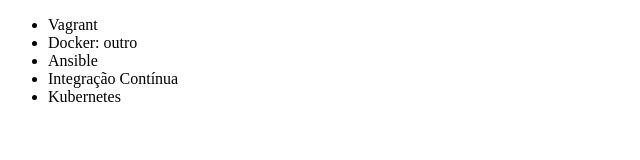
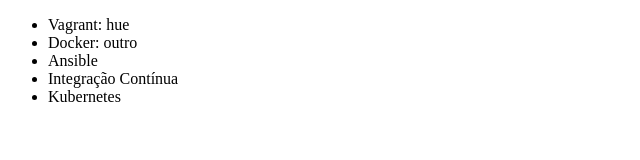
Before and after one commit to audrenribeiro/alura, a plain HTML site: page index.html in a window 1280 px wide. Shown: the full height of the page, 0-640 px from the left. Drawn offline with Linux system fonts and the light colour scheme.

Commit message:
Alteraçao

```diff
--- a/index.html
+++ b/index.html
@@ -6,7 +6,7 @@
 </head>
 <body>
     <ul>
-        <li>Vagrant</li>
+        <li>Vagrant: hue</li>
         <li>Docker: outro</li>
         <li>Ansible</li>
         <li>Integração Contínua</li>
```
